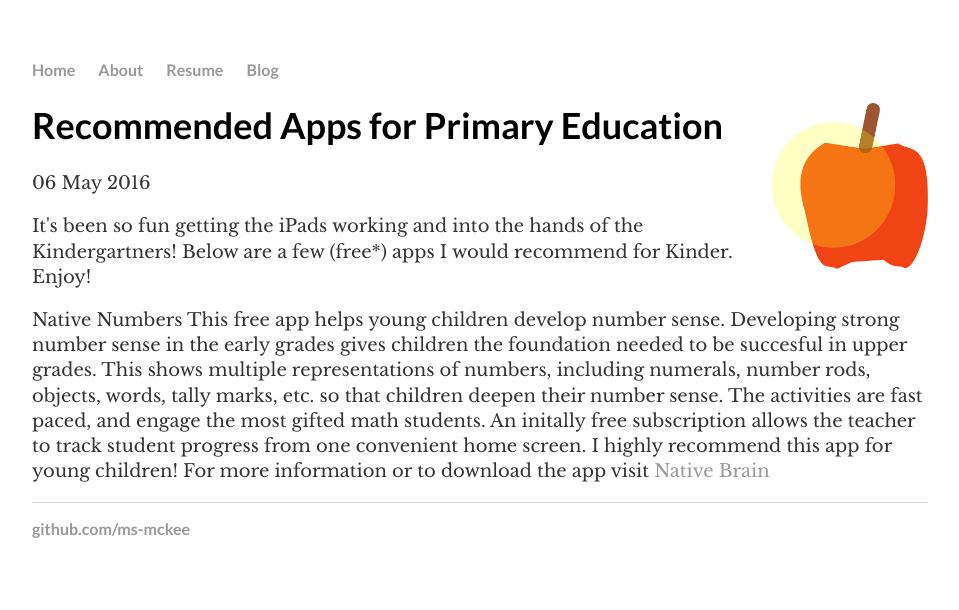
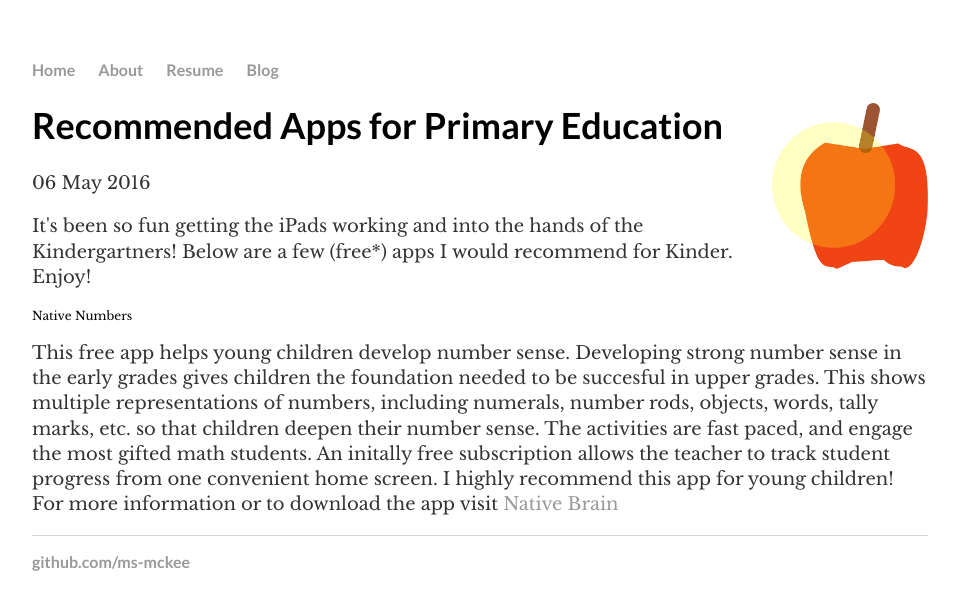
Before and after one commit to ms-mckee/ms-mckee.github.io, a Jekyll site: the page built from _posts/2016-05-12-recommendedapps.md, in a window 1280 px wide. Shown: the top 610 px of the page, without its empty margins (160-1119 px from the left). Built offline with Jekyll 4.4.1, drawn with Linux system fonts in a browser that asks for light colours.

```diff
--- a/_posts/2016-05-12-recommendedapps.md
+++ b/_posts/2016-05-12-recommendedapps.md
@@ -6,8 +6,9 @@ date: 2016-05-06
 <p>
 It's been so fun getting the iPads working and into the hands of the Kindergartners! Below are a few (free*) apps I would recommend for Kinder. Enjoy!
 </p>
+
+<h>Native Numbers</h>
 <p>
-<h>Native Numbers</h>
 This free app helps young children develop number sense. Developing strong number sense in the early grades gives children the foundation needed to be succesful in upper grades. This shows multiple representations of numbers, including numerals, number rods, objects, words, tally marks, etc. so that children deepen their number sense. The activities are fast paced, and engage the most gifted math students. An initally free subscription allows the teacher to track student progress from one convenient home screen.
 I highly recommend this app for young children!
 For more information or to download the app visit
```
